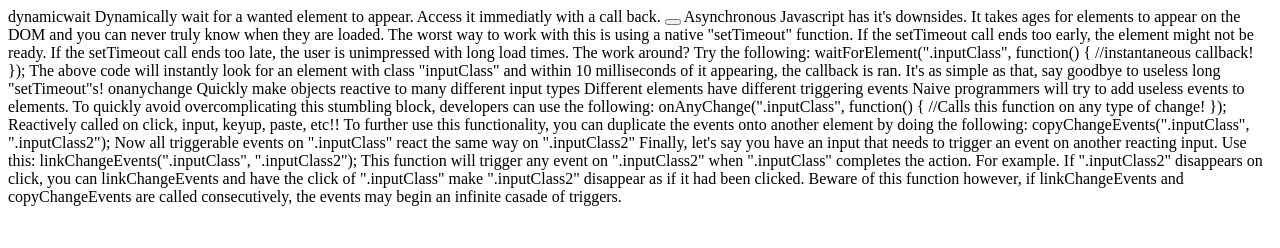
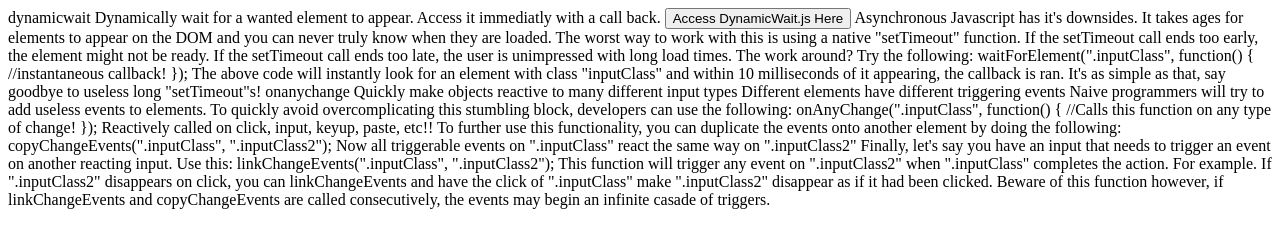
Before and after one commit to Gangrue/dynamicwait, a plain HTML site: page index.html in a window 1280 px wide. Drawn offline with nearby package versions, Linux system fonts and the light colour scheme.

Commit message:
Update index.html

```diff
--- a/index.html
+++ b/index.html
@@ -11,7 +11,8 @@
 		<p>
 			dynamicwait
 			Dynamically wait for a wanted element to appear. Access it immediatly with a call back.
-			<button href="https://gangrue.github.io/dynamicwait/dynamicwait.js"></button>
+			<button href="https://gangrue.github.io/dynamicwait/dynamicwait.js">Access DynamicWait.js Here</button>
+
 
 			Asynchronous Javascript has it's downsides.
 			It takes ages for elements to appear on the DOM and you can never truly know when they are loaded. The worst way to work with this is using a native "setTimeout" function. If the setTimeout call ends too early, the element might not be ready. If the setTimeout call ends too late, the user is unimpressed with long load times. The work around? Try the following:
```
